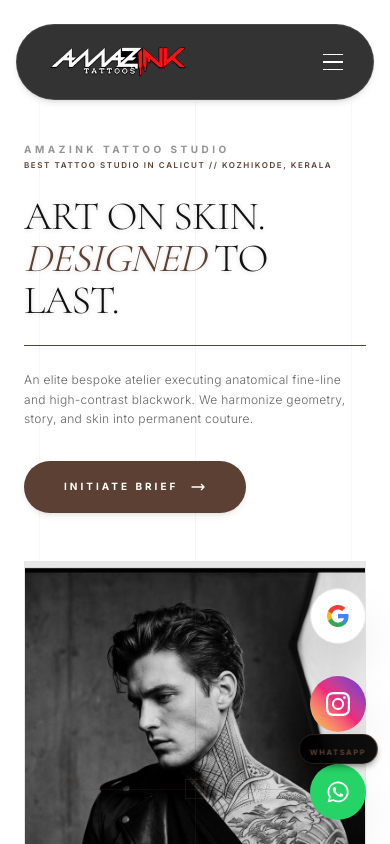
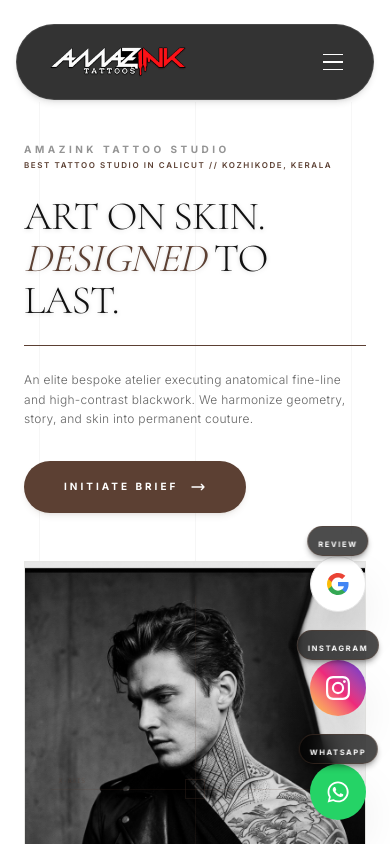
Before and after one commit to NYLEXWEB/Amazink-Tattoo, a Next.js app: page / in a window 390 px wide. Shown: the top 844 px of the page. Built offline with nearby package versions, Linux system fonts and the light colour scheme.

Commit message:
feat: initialize landing page and gallery component with SEO metadata and social navigation buttons

```diff
--- a/src/app/page.tsx
+++ b/src/app/page.tsx
@@ -90,7 +90,14 @@ export default function Home() {
       </main>
 
       {/* Floating Google Review Button */}
-      <div className="fixed bottom-50 md:bottom-64 right-6 md:right-8 z-50 flex items-center group">
+      <div className="fixed bottom-58 md:bottom-64 right-6 md:right-8 z-50 flex items-center group">
+        {/* Mobile Google Label directly at the top */}
+        <div className="absolute -top-7.5 left-1/2 -translate-x-1/2 bg-black/70 backdrop-blur-md text-white border border-gold/45 px-2.5 py-0.5 rounded-full shadow-md shadow-black/30 sm:hidden whitespace-nowrap z-20">
+          <span className="text-[7.5px] tracking-[0.22em] uppercase font-bold text-white">
+           REVIEW
+          </span>
+        </div>
+
         {/* Slide-out Text Label */}
         <div className="bg-text-dark text-white border border-gold/30 px-4 py-2.5 mr-3 opacity-0 group-hover:opacity-100 translate-x-4 group-hover:translate-x-0 pointer-events-none transition-all duration-500 ease-out shadow-lg hidden sm:block">
           <span className="text-[9px] tracking-[0.3em] uppercase font-semibold text-gold">
@@ -135,7 +142,14 @@ export default function Home() {
       </div>
 
       {/* Floating Instagram Button */}
-      <div className="fixed bottom-28 md:bottom-36 right-6 md:right-8 z-50 flex items-center group">
+      <div className="fixed bottom-32 md:bottom-36 right-6 md:right-8 z-50 flex items-center group">
+        {/* Mobile Instagram Label directly at the top */}
+        <div className="absolute -top-7.5 left-1/2 -translate-x-1/2 bg-black/70 backdrop-blur-md text-white border border-gold/45 px-2.5 py-0.5 rounded-full shadow-md shadow-black/30 sm:hidden whitespace-nowrap z-20">
+          <span className="text-[7.5px] tracking-[0.22em] uppercase font-bold text-white">
+            INSTAGRAM
+          </span>
+        </div>
+
         {/* Slide-out Text Label */}
         <div className="bg-text-dark text-white border border-gold/30 px-4 py-2.5 mr-3 opacity-0 group-hover:opacity-100 translate-x-4 group-hover:translate-x-0 pointer-events-none transition-all duration-500 ease-out shadow-lg hidden sm:block">
           <span className="text-[9px] tracking-[0.3em] uppercase font-semibold text-gold">
@@ -168,8 +182,8 @@ export default function Home() {
       {/* Floating Concierge WhatsApp Button */}
       <div className="fixed bottom-6 md:bottom-8 right-6 md:right-8 z-50 flex items-center group">
         {/* Mobile WhatsApp Label directly at the top */}
-        <div className="absolute -top-7.5 left-1/2 -translate-x-1/2 bg-black/95 backdrop-blur-md text-white border border-gold/45 px-2.5 py-0.5 rounded-full shadow-md shadow-black/30 sm:hidden whitespace-nowrap z-20">
-          <span className="text-[7.5px] tracking-[0.22em] uppercase font-bold text-gold">
+        <div className="absolute -top-7.5 left-1/2 -translate-x-1/2 bg-black/70 backdrop-blur-md text-white border border-gold/45 px-2.5 py-0.5 rounded-full shadow-md shadow-black/30 sm:hidden whitespace-nowrap z-20">
+          <span className="text-[7.5px] tracking-[0.22em] uppercase font-bold text-white">
             WHATSAPP
           </span>
         </div>
--- a/src/components/Gallery.tsx
+++ b/src/components/Gallery.tsx
@@ -5,7 +5,7 @@ import { useState } from 'react';
 type Artwork = {
   id: number;
   title: string;
-  category: 'Fine Line' | 'Blackwork' | 'Custom Design';
+  category: 'Blackwork' | 'Custom Design';
   imgUrl: string;
   artist: string;
   dimensions: string;
@@ -98,7 +98,7 @@ const ARTWORKS: Artwork[] = [
 
 
 export default function Gallery() {
-  const [activeCategory, setActiveCategory] = useState<'All' | 'Fine Line' | 'Blackwork' | 'Custom Design'>('All');
+  const [activeCategory, setActiveCategory] = useState<'All' | 'Blackwork' | 'Custom Design'>('All');
 
   const filteredArtworks = activeCategory === 'All'
     ? ARTWORKS
@@ -118,7 +118,7 @@ export default function Gallery() {
 
           {/* Luxury Categories Filter Tab */}
           <div className="flex flex-wrap gap-x-8 gap-y-3 mt-8 md:mt-0 border-b border-border-dark/60 pb-2">
-            {(['All', 'Fine Line', 'Blackwork', 'Custom Design'] as const).map((category) => (
+            {(['All', 'Blackwork', 'Custom Design'] as const).map((category) => (
               <button
                 key={category}
                 onClick={() => setActiveCategory(category)}
```
